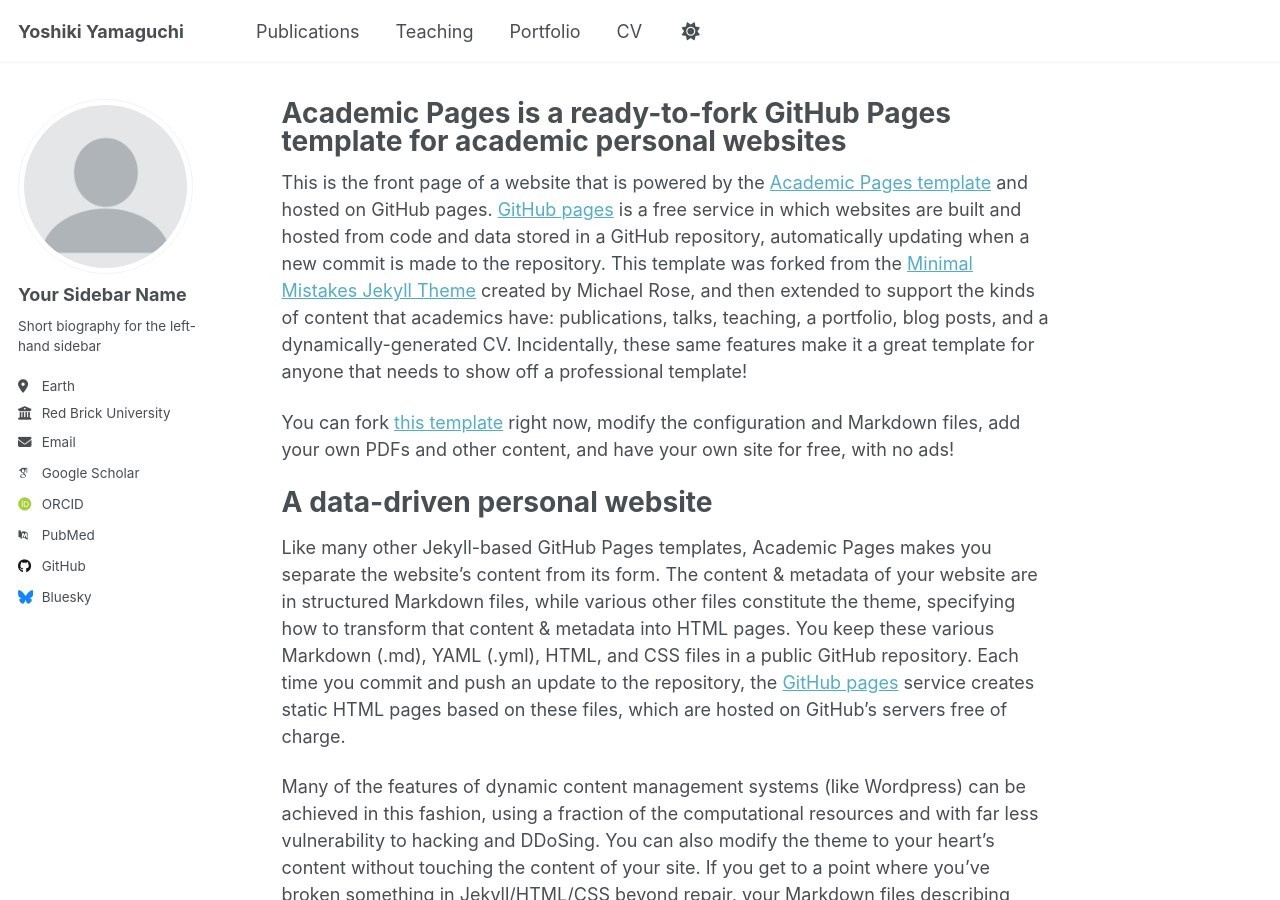
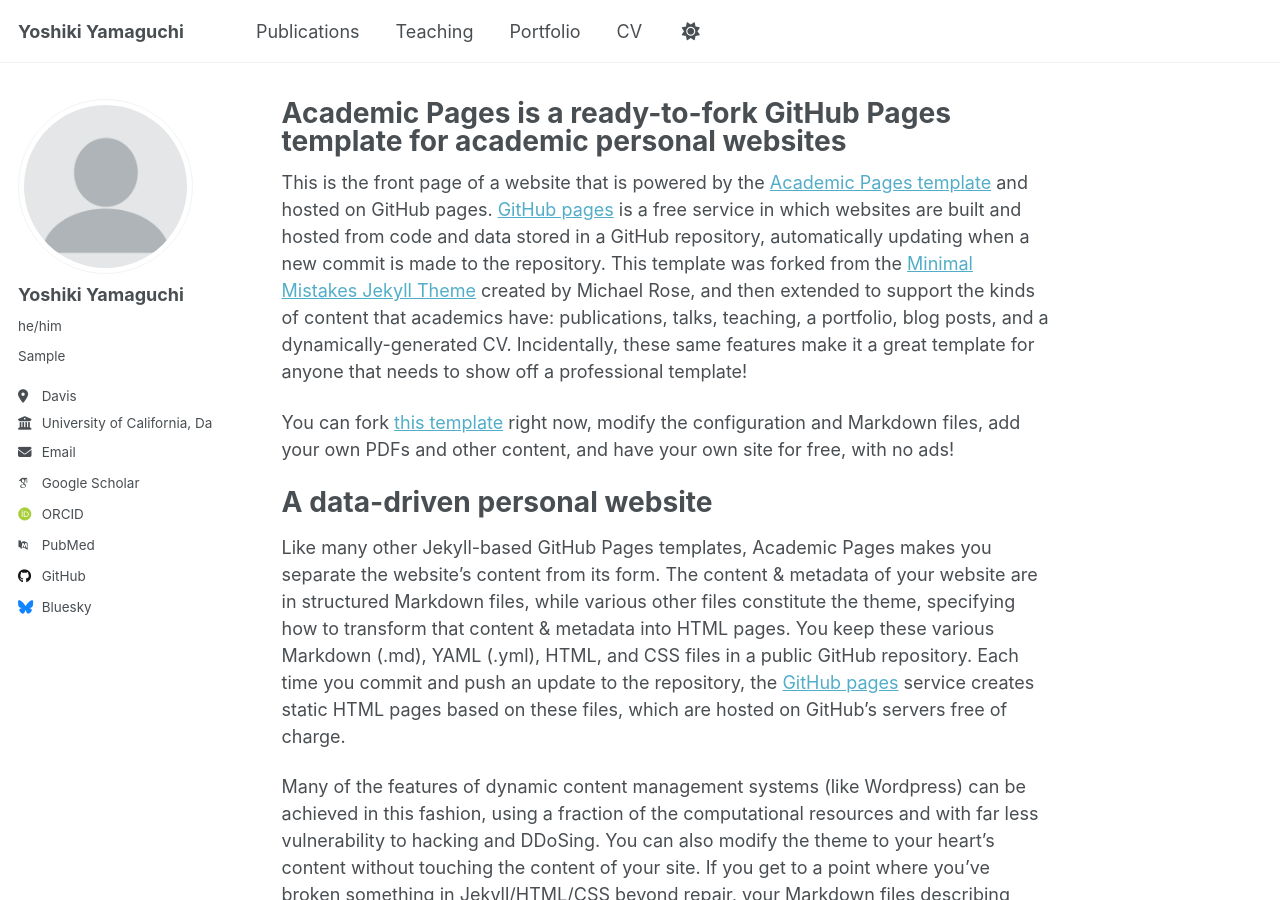
Before and after one commit to Yoshiki0319/Yoshiki0319.github.io, a Jekyll site: the page built from _pages/about.md, in a window 1280 px wide and 900 px high. Built offline with Jekyll 4.4.1, drawn with Linux system fonts in a browser that asks for light colours; some web fonts are replaced; a script that is not in the unit is left out.

Commit message:
Update author profile information in _config.yml

```diff
--- a/_config.yml
+++ b/_config.yml
@@ -24,11 +24,11 @@ repository               : "Yoshiki0319/Yoshiki0319.github.io"
 author:
   # Biographic information
   avatar           : "profile.png"
-  name             : "Your Sidebar Name"
-  pronouns         : # example: "she/her"
-  bio              : "Short biography for the left-hand sidebar"
-  location         : "Earth"
-  employer         : "Red Brick University"
+  name             : "Yoshiki Yamaguchi"
+  pronouns         : "he/him"
+  bio              : "Sample"
+  location         : "Davis"
+  employer         : "University of California, Davis"
   uri              : # URL
   email            : "none@example.org"
 
```
